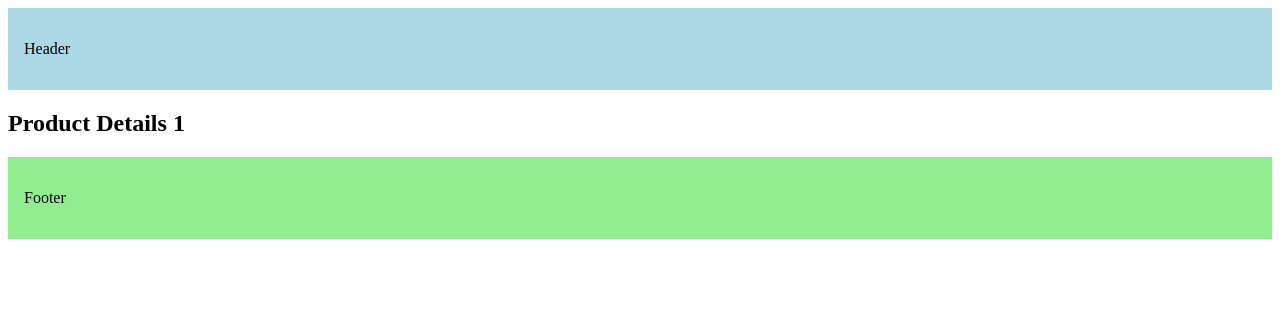
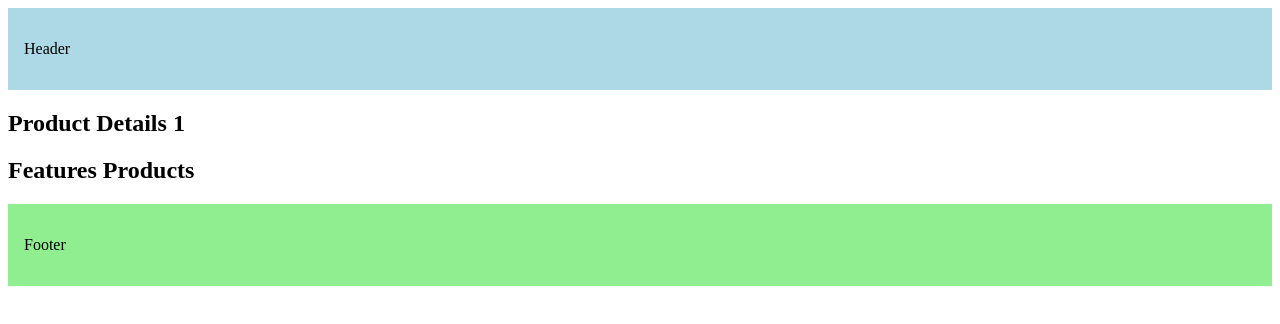
Before and after one commit to JuborajSujon/learn-nextjs-codeevolution, a Next.js app: page /products/1 in a window 1280 px wide. Shown: the top 324 px of the page. Built offline with nearby package versions, Linux system fonts and the light colour scheme.

Commit message:
understand nested layout

```diff
--- /dev/null
+++ b/src/app/products/[productId]/layout.tsx
@@ -0,0 +1,13 @@
+export default function ProductDetailsLayout({
+  children,
+}: {
+  children: React.ReactNode;
+}) {
+  return (
+    <>
+      {children}
+      <h2>Features Products</h2>
+      {/* Carousel here*/}
+    </>
+  );
+}
--- a/src/app/products/[productId]/page.tsx
+++ b/src/app/products/[productId]/page.tsx
@@ -1,4 +1,8 @@
-const ProductDetails = ({ params }: { params: { productId: string } }) => {
+const ProductDetails = async ({
+  params,
+}: {
+  params: { productId: string };
+}) => {
   return <h2>Product Details {params.productId}</h2>;
 };
 
--- a/src/app/products/[productId]/reviews/[reviewId]/page.tsx
+++ b/src/app/products/[productId]/reviews/[reviewId]/page.tsx
@@ -1,6 +1,6 @@
 import { notFound } from "next/navigation";
 
-const ReviewDetail = ({
+const ReviewDetail = async ({
   params,
 }: {
   params: { productId: string; reviewId: string };
```
